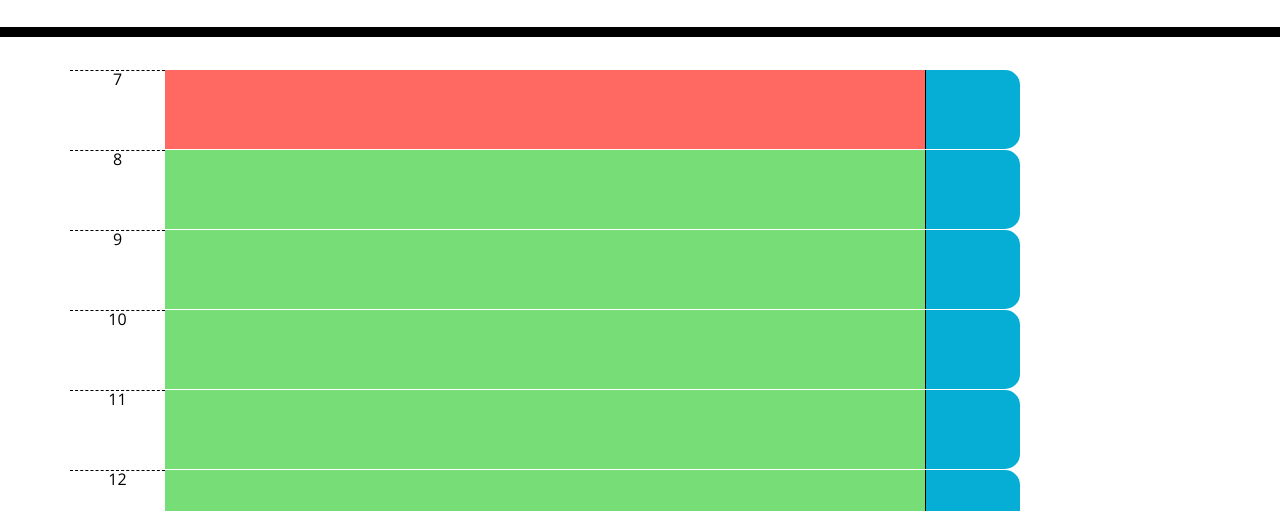
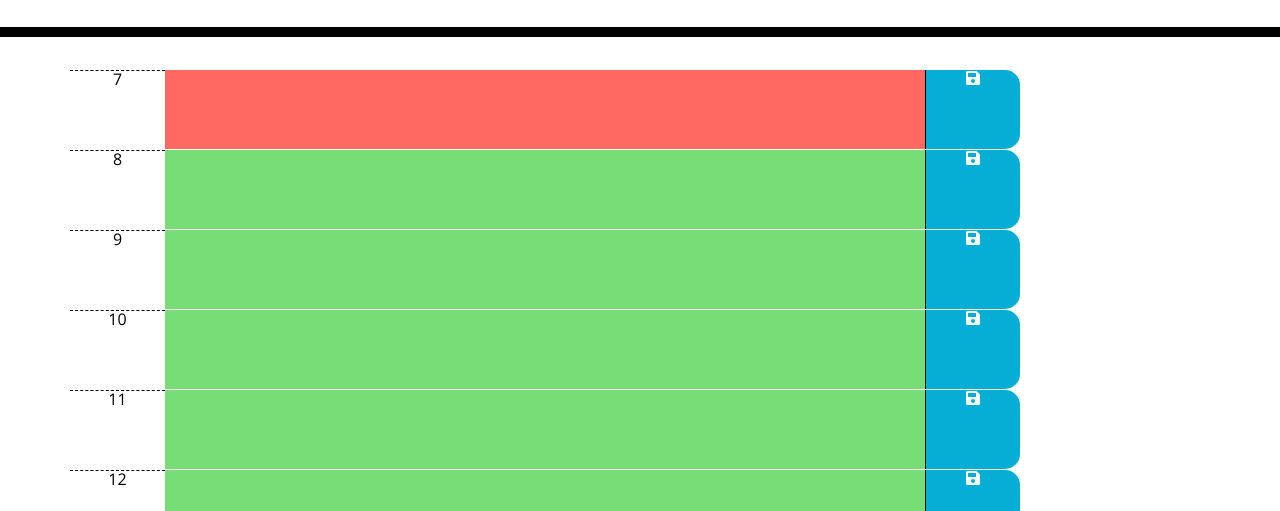
Before and after one commit to CChampness/WorkdayCalendar, a plain HTML site: page index.html in a window 1280 px wide. Shown: the part 289-800 px from the top of the page. Drawn offline with nearby package versions, Linux system fonts and the light colour scheme.

Commit message:
using fontawesome icon for save button

```diff
--- a/Assets/js/script.js
+++ b/Assets/js/script.js
@@ -1,4 +1,4 @@
-var managedHours = [[7,""],[8,""],[9,""],[10,""],[11,""],[12,""],[1,""],[2,""],[3,""],[4,""],[5,""],[6,""]];
+var managedHours = [[7,"","AM"],[8,"","AM"],[9,"","AM"],[10,"","AM"],[11,"","AM"],[12,"","PM"],[1,"","PM"],[2,"","PM"],[3,"","PM"],[4,"","PM"],[5,"","PM"],[6,""]];
 // console.log(managedHours);
 const numHours = managedHours.length;
 var dateTime = $('#currentDay');
@@ -89,9 +89,6 @@ function minuteCounter() {
   function setupRows(numHours){
     var containerEl = $('.container');
     for (var i=0; i<numHours; i++){
-      // Get to the right index for this hour
-      // console.log("managedHours: " +managedHours);
-      // for(var ndx=0; managedHours[ndx][0] != i; ndx++);
       var rowEl = $(document.createElement("div"));
       rowEl.addClass("row time-block");
       containerEl.append(rowEl);
@@ -111,23 +108,29 @@ function minuteCounter() {
       eventEl.append(textEl);
       rowEl.append(eventEl);
 
-      var saveEl = $(document.createElement("div"));
+      var saveEl = $("<div>"); //$(document.createElement("div"));
       saveEl.attr("onclick", "saveEvent("+managedHours[i][0]+")");
       saveEl.addClass("col col-1 savebtn");
 
-      var svgEl = $(document.createElement("svg"));
-      svgEl.attr("xmlns","http://www.w3.org/2000/svg");
-      svgEl.attr("width","16");
-      svgEl.attr("height","16");
-      svgEl.attr("fill","currentColor");
-      svgEl.addClass("bi bi-save");
-      svgEl.attr("viewBox","0 0 16 16");
+      // var svgEl = $("<svg>");
+      // svgEl.attr("xmlns","http://www.w3.org/2000/svg");
+      // svgEl.attr("width","16");
+      // svgEl.attr("height","16");
+      // svgEl.attr("fill","currentColor");
+      // svgEl.addClass("bi bi-save");
+      // svgEl.attr("viewBox","0 0 16 16");
       // Need path
-      saveEl.append(svgEl);
+      var pathEl = $("<path>");
+      // pathEl.attr("d","M2 1a1 1 0 0 0-1 1v12a1 1 0 0 0 1 1h12a1 1 0 0 0 1-1V2a1 1 0 0 0-1-1H9.5a1 1 0 0 0-1 1v7.293l2.646-2.647a.5.5 0 0 1 .708.708l-3.5 3.5a.5.5 0 0 1-.708 0l-3.5-3.5a.5.5 0 1 1 .708-.708L7.5 9.293V2a2 2 0 0 1 2-2H14a2 2 0 0 1 2 2v12a2 2 0 0 1-2 2H2a2 2 0 0 1-2-2V2a2 2 0 0 1 2-2h2.5a.5.5 0 0 1 0 1H2z");
+      // var pathEl = $("<path d='M2 1a1 1 0 0 0-1 1v12a1 1 0 0 0 1 1h12a1 1 0 0 0 1-1V2a1 1 0 0 0-1-1H9.5a1 1 0 0 0-1 1v7.293l2.646-2.647a.5.5 0 0 1 .708.708l-3.5 3.5a.5.5 0 0 1-.708 0l-3.5-3.5a.5.5 0 1 1 .708-.708L7.5 9.293V2a2 2 0 0 1 2-2H14a2 2 0 0 1 2 2v12a2 2 0 0 1-2 2H2a2 2 0 0 1-2-2V2a2 2 0 0 1 2-2h2.5a.5.5 0 0 1 0 1H2z/>'");
+      // svgEl.append(pathEl);
+      // saveEl.append(svgEl);
+      var iconEl = $("<i class='fas fa-save'></i>");
+      saveEl.append(iconEl);
       rowEl.append(saveEl);
 
-      console.log(rowEl);
-      console.log("setupRows:"+i);
+    //   console.log(rowEl);
+    //   console.log("setupRows:"+i);
     }
   }
 
--- a/index.html
+++ b/index.html
@@ -8,12 +8,13 @@
       rel="stylesheet"
       href="https://stackpath.bootstrapcdn.com/bootstrap/4.3.1/css/bootstrap.min.css"
     />
-    <link
+    <link rel="stylesheet" href="https://use.fontawesome.com/releases/v5.8.1/css/all.css" integrity="sha384-50oBUHEmvpQ+1lW4y57PTFmhCaXp0ML5d60M1M7uH2+nqUivzIebhndOJK28anvf" crossorigin="anonymous">
+    <!-- <link
       rel="stylesheet"
       href="https://use.fontawesome.com/releases/v5.8.1/css/all.css"
       integrity="sha384-50oBUHEmvpQ+1lW4y57PTFmhCaXp0ML5d60M1M7uH2+nqUivzIebhndOJK28anvf"
       crossorigin="anonymous"
-    />
+    /> -->
     <link
       href="https://fonts.googleapis.com/css?family=Open+Sans&display=swap"
       rel="stylesheet"
```
